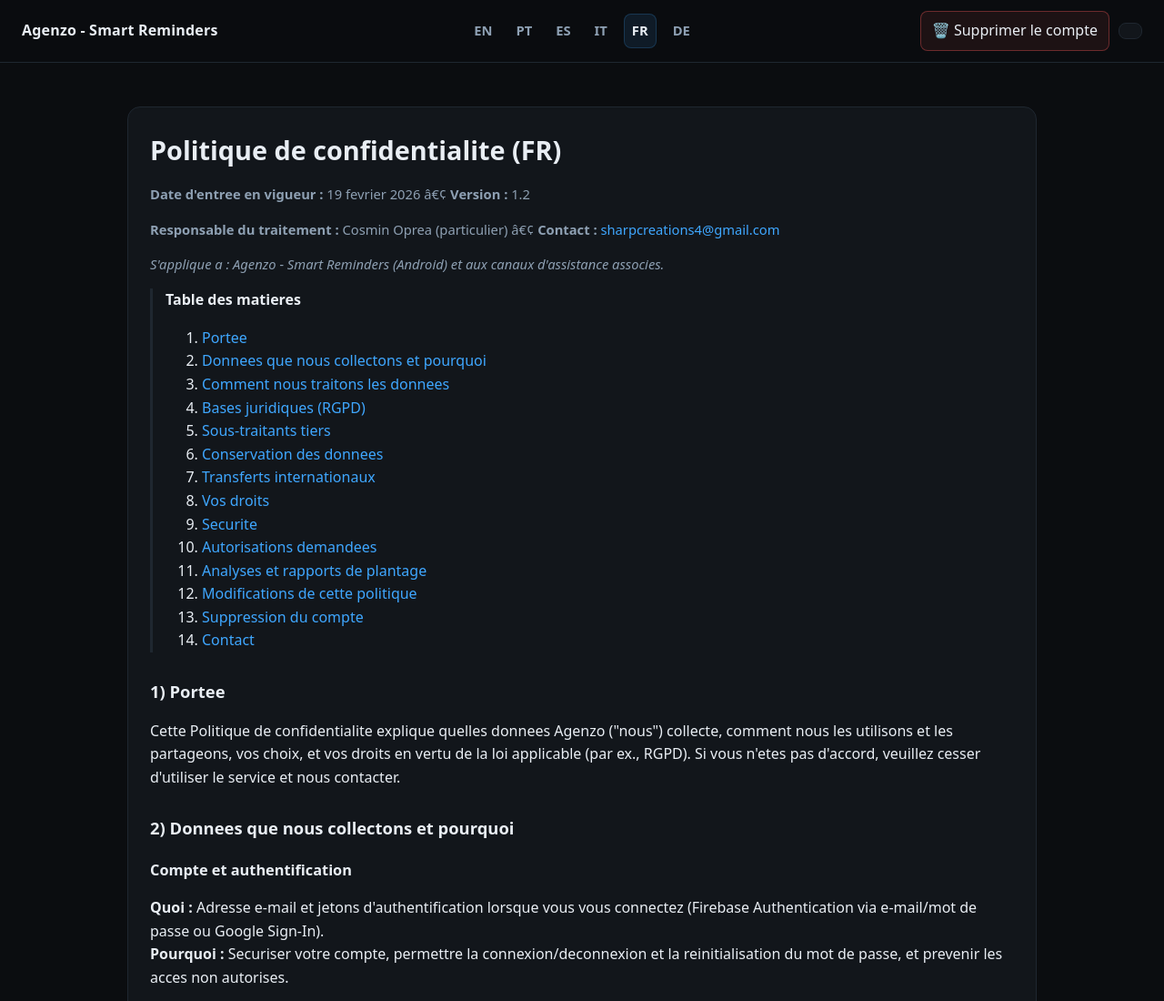
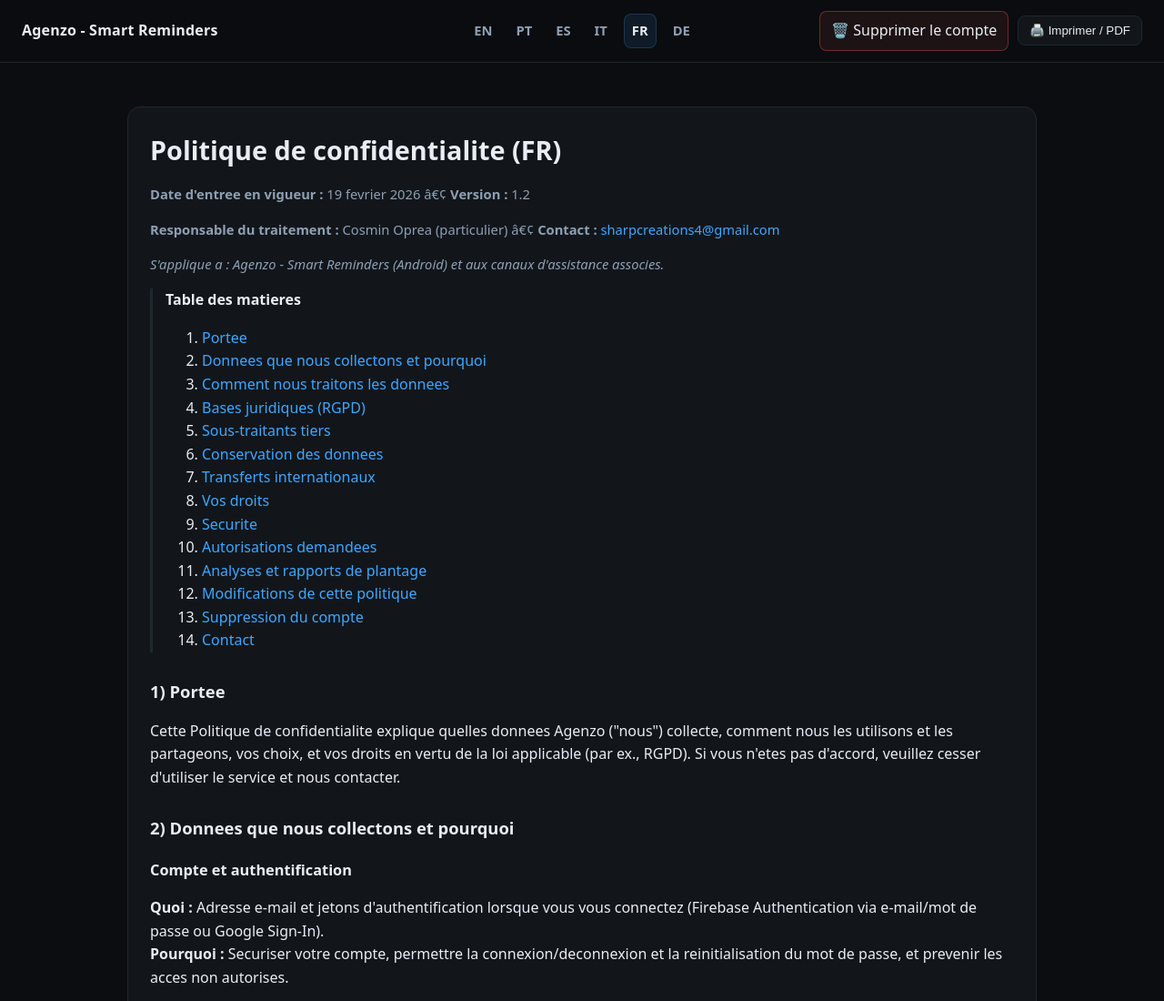
Before and after one commit to sharpcreations4/agenzo-privacy, a plain HTML site: page docs/fr/index.html in a window 1280 px wide. Shown: the top 1100 px of the page at 91% size. Drawn offline with Linux system fonts and the light colour scheme.

Commit message:
Update index.html

```diff
--- a/docs/fr/index.html
+++ b/docs/fr/index.html
@@ -123,7 +123,7 @@
         <a class="btn danger" href="https://sharpcreations4.github.io/agenzo-privacy/account-deletion/fr/" title="Supprimer votre compte">
           🗑️ Supprimer le compte
         </a>
-        <button class="btn print" onclick="window.print()" title="Imprimer / Enregistrer en PDF"🖨️ Imprimer / PDF</button>
+        <button class="btn print" onclick="window.print()" title="Imprimer / Enregistrer en PDF">🖨️ Imprimer / PDF</button>
       </div>
     </div>
   </header>
```
